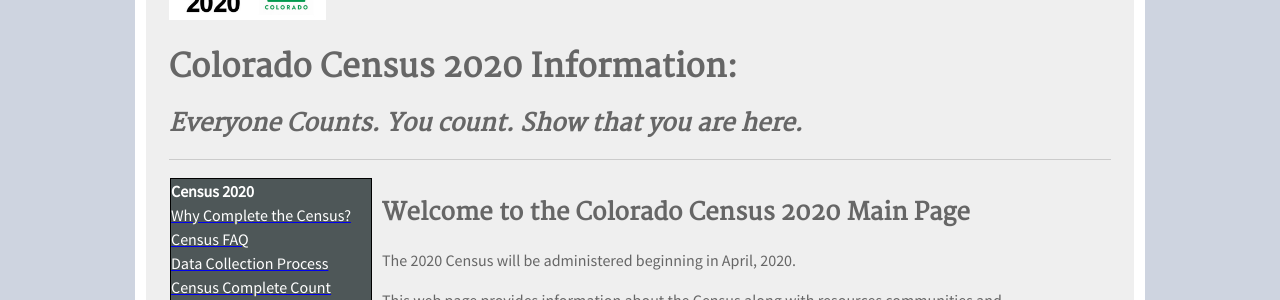
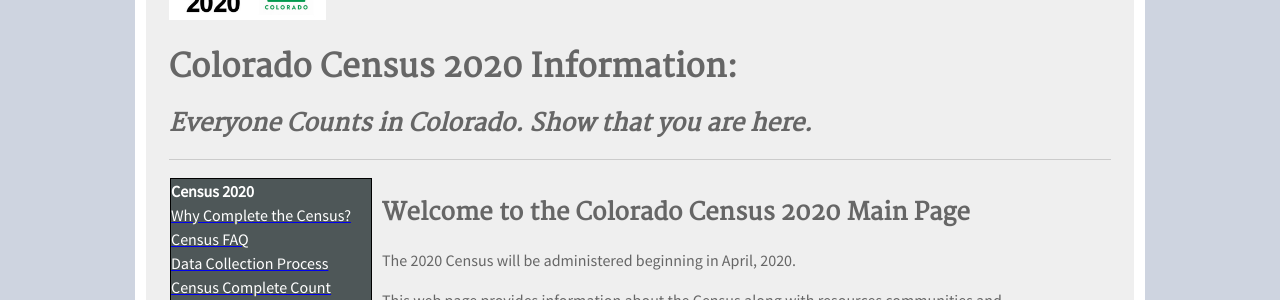
Before and after one commit to TBleess/Website_New, a Jekyll site: the page built from pages/5_CensusACS/census_2020_main.html, in a window 1280 px wide. Shown: the part 374-674 px from the top of the page. Built offline with Jekyll 4.4.1, drawn with Linux system fonts in a browser that asks for light colours.

Commit message:
Update census_2020_main.html

```diff
--- a/pages/5_CensusACS/census_2020_main.html
+++ b/pages/5_CensusACS/census_2020_main.html
@@ -56,7 +56,7 @@ description: "Colorado Census 2020 information"
 <body>
 <img src="/images/CO2020.jpg" height=60px>
 	<h1>Colorado Census 2020 Information:</h1>
-	<h2><i>Everyone Counts.  You count.  Show that you are here.</i></h2>
+	<h2><i>Everyone Counts in Colorado.  Show that you are here.</i></h2>
 <hr>
 <div class="row">
 <div class="column1">
```
